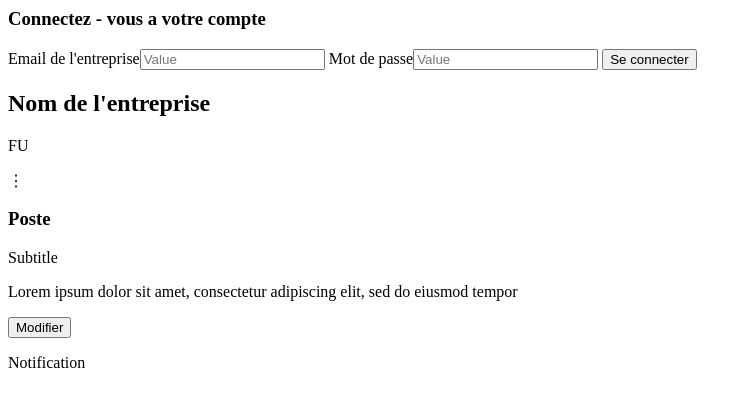
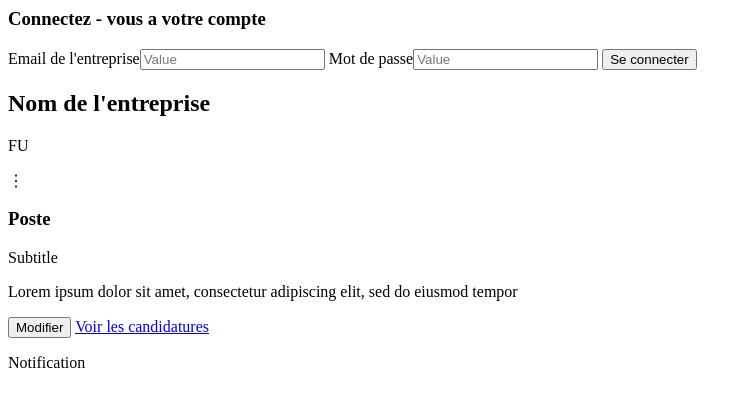
Before and after one commit to 99ch/HireIn, a PHP site: page /auth/company-space.php in a window 1280 px wide. Shown: the top 407 px of the page, without its empty margins (0-752 px from the left). Run offline with PHP 8.4, Linux system fonts and the light colour scheme.

Commit message:
feat(applications): wire company applications route and link

```diff
--- a/app/Views/auth/company-space.php
+++ b/app/Views/auth/company-space.php
@@ -58,6 +58,8 @@
         <div class="dashboard-actions">
             <button class="btn-accent" type="button">Modifier</button>
 
+            <a class="btn-solid" href="/entreprise/candidatures">Voir les candidatures</a>
+
             <?php if (is_array($authUser)): ?>
                 <form action="/deconnexion" method="post">
                     <button class="btn-outline" type="submit">Deconnexion</button>
--- a/public/index.php
+++ b/public/index.php
@@ -65,6 +65,7 @@ $router->get('/espace-entreprise', [AuthController::class, 'companySpace']);
 $router->post('/connexion', [AuthController::class, 'loginSubmit']);
 $router->post('/deconnexion', [AuthController::class, 'logoutSubmit']);
 $router->get('/profil/candidatures', [AuthController::class, 'studentApplications']);
+$router->get('/entreprise/candidatures', [AuthController::class, 'companyApplications']);
 
 // Recupere la requete HTTP courante puis la confie au routeur.
 $method = $_SERVER['REQUEST_METHOD'] ?? 'GET';
```
